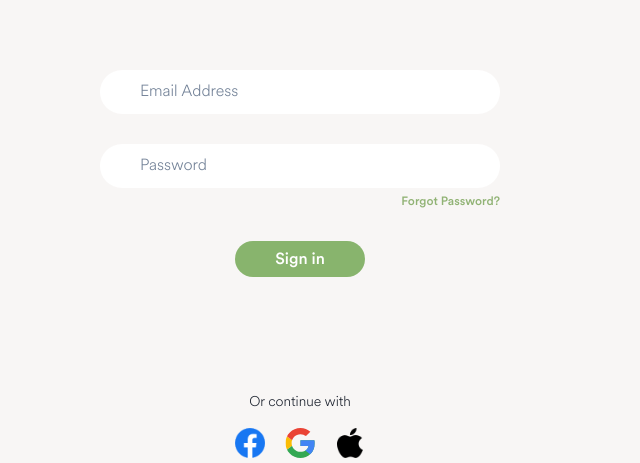
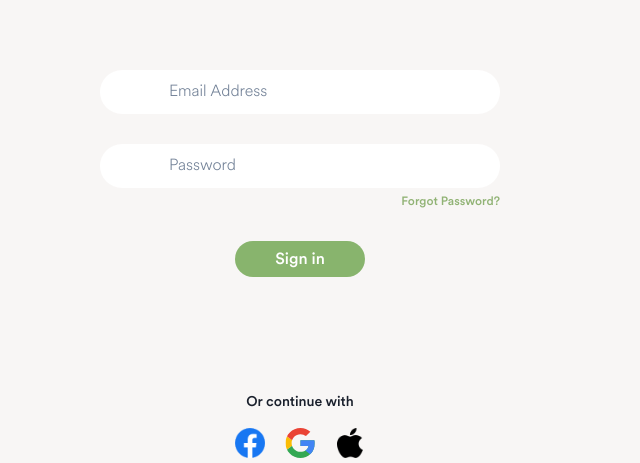
Before and after one commit to Moin105/unihub, a React (Create React App) app: page / in a window 1280 px wide. Shown: the part 233-696 px from the top of the page, without its empty margins (340-980 px from the left). Built offline with nearby package versions, Linux system fonts and the light colour scheme.

Commit message:
input bug fix

```diff
--- a/src/Pages/signin.css
+++ b/src/Pages/signin.css
@@ -100,7 +100,6 @@
     text-align: center;
     font-size: 14px;
     margin-bottom: 5px;
-    font-weight: 300;
   }
   .signin-page .container .media-newhub .new-to-unihub {
     font-size: 14px;
--- a/src/Pages/signin.scss
+++ b/src/Pages/signin.scss
@@ -129,7 +129,6 @@
                     text-align: center;
                     font-size: 14px;
                     margin-bottom: 5px;
-                    font-weight: 300;
                 }
 
                 .new-to-unihub {
--- a/src/responsive.css
+++ b/src/responsive.css
@@ -44,7 +44,7 @@ input {
   border: none;
   outline: none;
   color: #6F6F6F;
-  padding: 14px 0px 14px 69px;
+  padding: 10px 0px 10px 69px;
   font-weight: 300;
 }
 
@@ -69,7 +69,7 @@ input {
 
 .btn {
   font-size: 20px;
-  padding: 10px 40px;
+  padding: 7px 40px;
   background-color: #88B46D;
   color: #FFFFFF;
   border: none;
@@ -149,7 +149,6 @@ p {
 
   input {
     font-size: 16px;
-    padding: 10px 0px 10px 40px;
   }
 
   input::placeholder {
```
Also changed, not shown: 1 other file (tests, documents, lock files or other folders).
